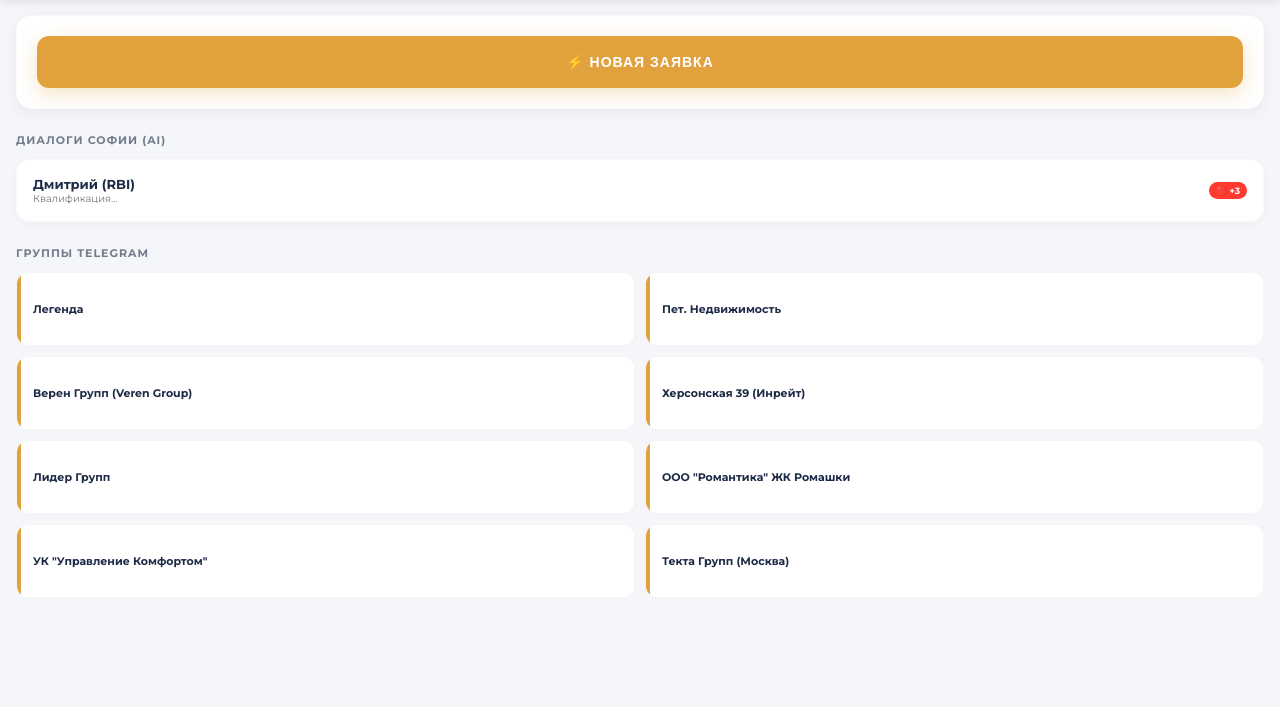
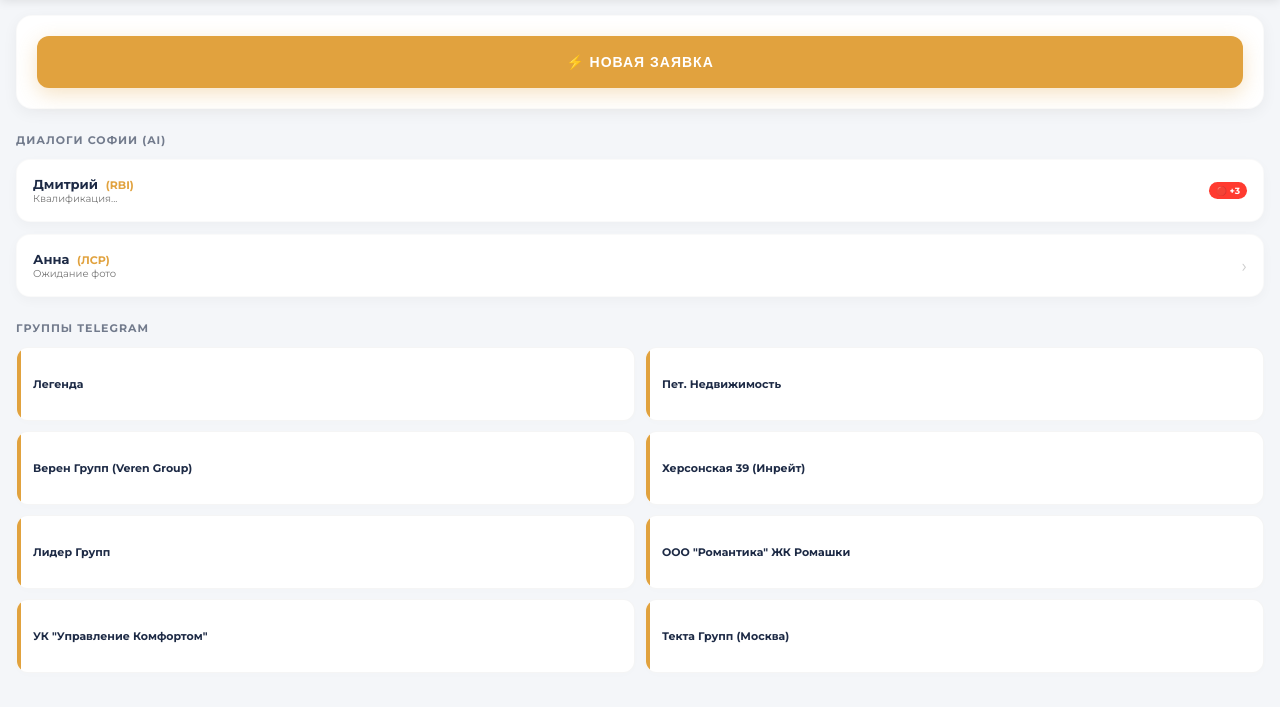
Before and after one commit to olgaisakova1/tg-mini-app, a plain HTML site: page hub.html in a window 1280 px wide. Shown: the part 63-770 px from the top of the page. Drawn offline with Linux system fonts and the light colour scheme; a script that the page names is missing.

Commit message:
Update hub.html

```diff
--- a/hub.html
+++ b/hub.html
@@ -9,7 +9,7 @@
         :root { --pia-navy: #1d2a45; --pia-gold: #e1a23e; --bg-light: #f4f6f9; --red-notify: #ff3b30; }
         body { font-family: 'Montserrat', sans-serif; background: var(--bg-light); margin: 0; padding: 0; color: #333; -webkit-tap-highlight-color: transparent; }
 
-        /* ПРЕМИАЛЬНАЯ ШАПКА */
+        /* ШАПКА */
         .pia-header { background: var(--pia-navy); padding: 18px 16px; color: white; display: flex; align-items: center; justify-content: space-between; position: sticky; top: 0; z-index: 100; box-shadow: 0 2px 10px rgba(0,0,0,0.1); }
         .pia-logo { display: flex; align-items: center; font-weight: 700; font-size: 16px; letter-spacing: 0.5px; }
         .logo-icon { display: grid; grid-template-columns: repeat(3, 1fr); gap: 2px; margin-right: 10px; }
@@ -29,9 +29,10 @@
         /* КАРТОЧКИ СОФИИ */
         .sophia-card { background: #fff; border-radius: 14px; padding: 16px; margin-bottom: 12px; display: flex; justify-content: space-between; align-items: center; box-shadow: 0 4px 12px rgba(0,0,0,0.03); border: 1px solid rgba(0,0,0,0.02); }
         .client-name { font-weight: 700; font-size: 13px; color: var(--pia-navy); }
+        .client-name span { color: var(--pia-gold); font-size: 11px; margin-left: 4px; }
         .notify-badge { background: var(--red-notify); color: white; font-size: 9px; font-weight: 800; padding: 3px 7px; border-radius: 20px; }
 
-        /* СЕТКА ГРУПП - БЕЗ ДОМИКОВ, ТОЛЬКО ТЕКСТ И ПОЛОСКА */
+        /* СЕТКА ГРУПП */
         .groups-grid { display: grid; grid-template-columns: 1fr 1fr; gap: 10px; }
         .group-card {
             background: white;
@@ -46,7 +47,6 @@
             overflow: hidden;
             height: 44px;
         }
-        /* Золотая вертикальная полоска слева */
         .group-card::before {
             content: '';
             position: absolute;
@@ -91,12 +91,21 @@
         </div>
 
         <div class="section-header">Диалоги Софии (AI)</div>
+
         <div class="sophia-card">
             <div style="flex:1">
                 <div class="client-name">Дмитрий <span>(RBI)</span></div>
                 <div style="font-size: 10px; color: #777;">Квалификация...</div>
             </div>
             <div class="notify-badge">🔴 +3</div>
+        </div>
+
+        <div class="sophia-card">
+            <div style="flex:1">
+                <div class="client-name">Анна <span>(ЛСР)</span></div>
+                <div style="font-size: 10px; color: #777;">Ожидание фото</div>
+            </div>
+            <div style="color: #ccc; font-size: 18px;">›</div>
         </div>
 
         <div class="section-header">ГРУППЫ TELEGRAM</div>
```
